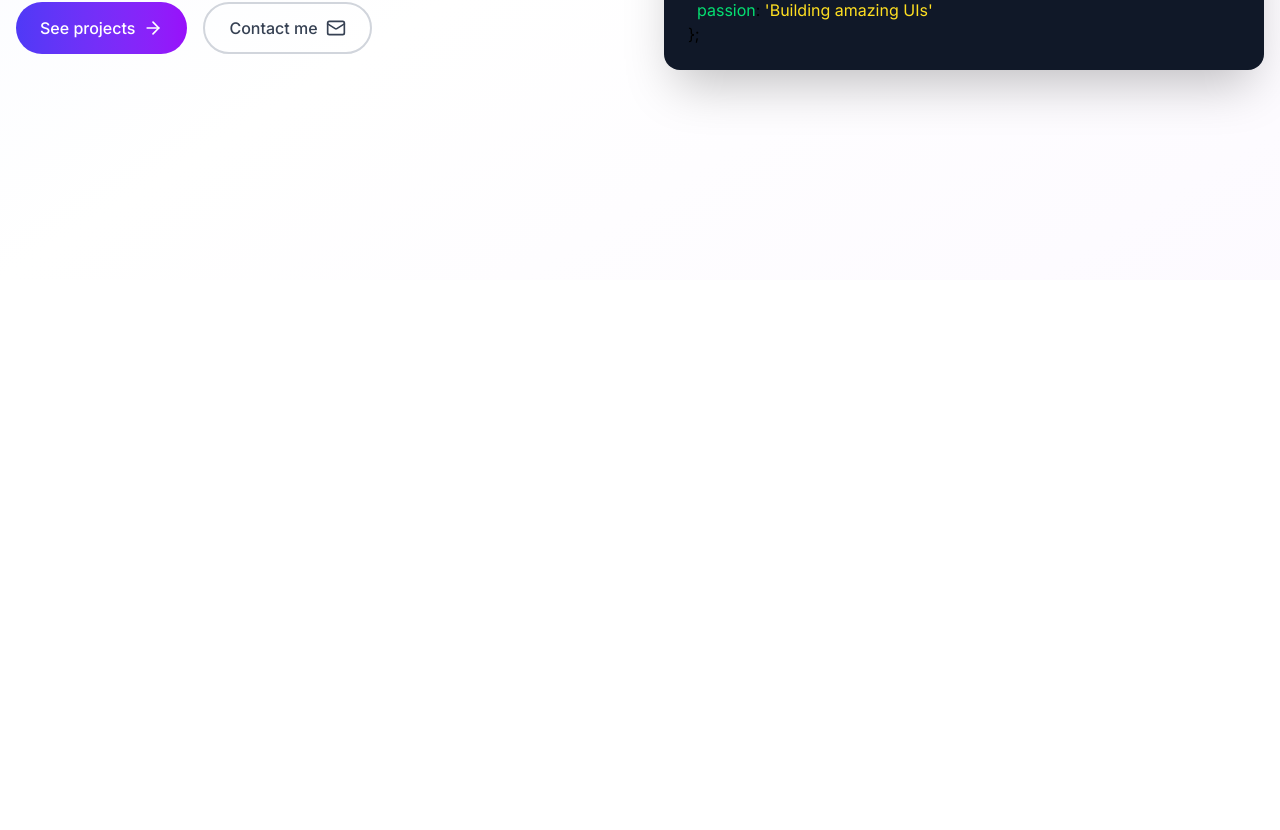
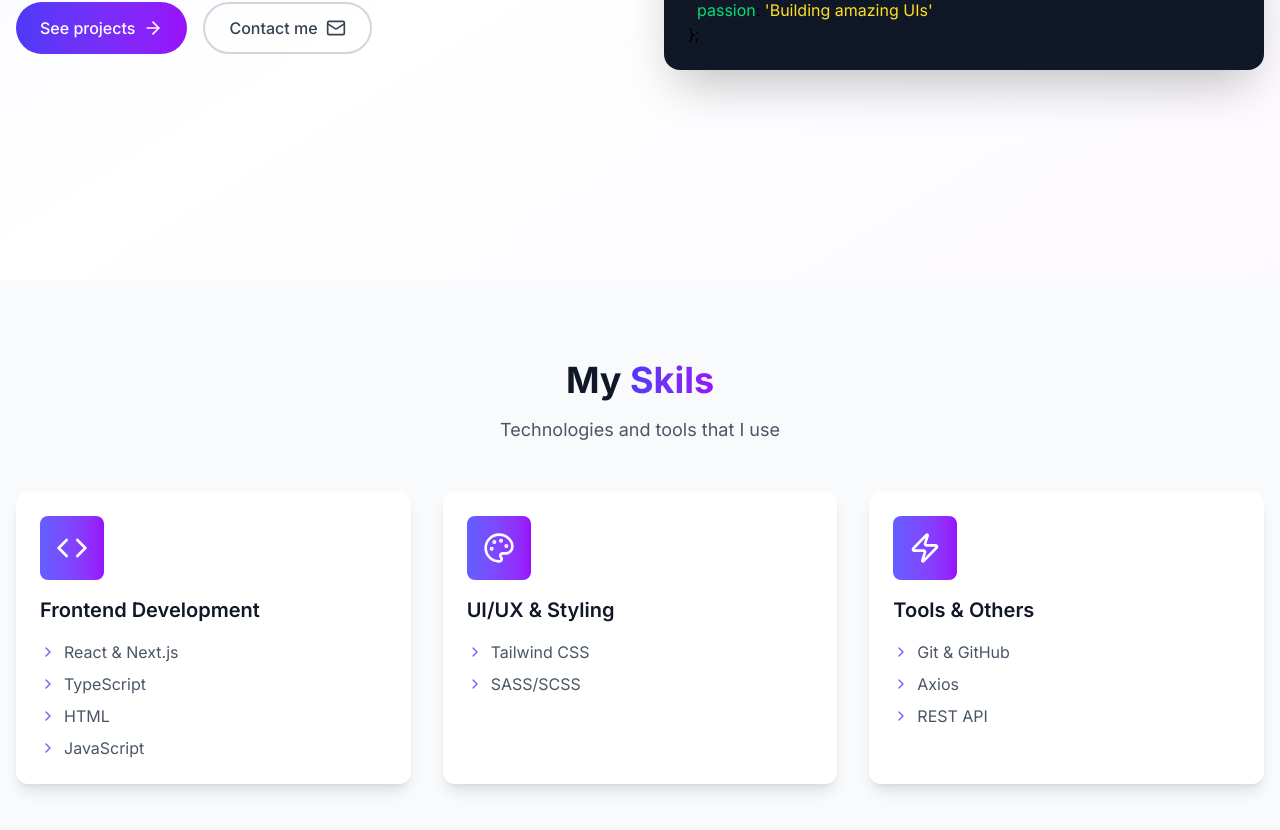
Before and after one commit to TamarCoder/portfolio, a Next.js app: page / in a window 1280 px wide. Shown: the part 520-1350 px from the top of the page. Before the commit the page ends 800 px from the top, so only its background shows below. Built offline with nearby package versions, Linux system fonts and the light colour scheme.

Commit message:
feat : finish  skils components

```diff
--- a/app/components/Application/Aplication.tsx
+++ b/app/components/Application/Aplication.tsx
@@ -2,6 +2,7 @@
 import { useEffect, useState } from "react";
 import Navigation from "../Navigation/Navigation";
 import HeroSection from "../HeroComponent /Hero";
+import SkillsSection from "../Skills/Skils";
 
 
 
@@ -33,6 +34,7 @@ const Application = () => {
         <div className="min-h-screen bg-white dark:bg-gray-900 transition-colors duration-300">
           <Navigation theme={theme} toggleTheme={toggleTheme} />
           <HeroSection/>
+          <SkillsSection/>
         </div>
       )
 
--- a/app/components/Skills/Skils.tsx
+++ b/app/components/Skills/Skils.tsx
@@ -0,0 +1,71 @@
+import { ChevronRight, Code, Palette, Zap } from "lucide-react";
+
+const SkillsSection = () => {
+  const skills = [
+    {
+      icon: <Code className="w-8 h-8" />,
+      title: "Frontend Development",
+      skills: ["React & Next.js", "TypeScript", "HTML", "JavaScript"],
+    },
+    {
+      icon: <Palette className="w-8 h-8" />,
+      title: "UI/UX & Styling",
+      skills: [
+        "Tailwind CSS",
+        "SASS/SCSS",
+      ],
+    },
+    {
+      icon: <Zap className="w-8 h-8" />,
+      title: "Tools & Others",
+      skills: [
+        "Git & GitHub",
+        "Axios",
+        "REST API",
+      ],
+    },
+  ];
+
+  return (
+    <section id="skills" className="py-20 px-4 bg-gray-50 dark:bg-gray-900">
+       <div className="max-w-7xl mx-auto">
+          <div className="text-center mb-12">
+          <h2 className="text-4xl font-bold text-gray-900 dark:text-white mb-4">
+            My <span className="text-transparent bg-clip-text bg-gradient-to-r from-indigo-600 to-purple-600">Skils</span>
+          </h2>
+          <p className="text-lg text-gray-600 dark:text-gray-400">
+            Technologies and tools that I use
+          </p>
+        </div>
+
+          <div className="grid md:grid-cols-3 gap-8">
+            {skills.map((skillGroup, index) => (
+            <div
+              key={index}
+              className="bg-white dark:bg-gray-800 rounded-xl p-6 shadow-lg hover:shadow-xl transform hover:-translate-y-2 transition-all duration-300"
+            >
+              <div className="w-16 h-16 bg-gradient-to-r from-indigo-500 to-purple-600 rounded-lg flex items-center justify-center text-white mb-4">
+                {skillGroup.icon}
+              </div>
+              <h3 className="text-xl font-semibold text-gray-900 dark:text-white mb-4">
+                {skillGroup.title}
+              </h3>
+              <ul className="space-y-2">
+                {skillGroup.skills.map((skill, skillIndex) => (
+                  <li key={skillIndex} className="flex items-center text-gray-600 dark:text-gray-400">
+                    <ChevronRight className="w-4 h-4 mr-2 text-indigo-500" />
+                    {skill}
+                  </li>
+                ))}
+              </ul>
+            </div>
+          ))}
+          </div>
+
+
+      </div>
+    </section>
+  );
+};
+
+export default SkillsSection;
```
